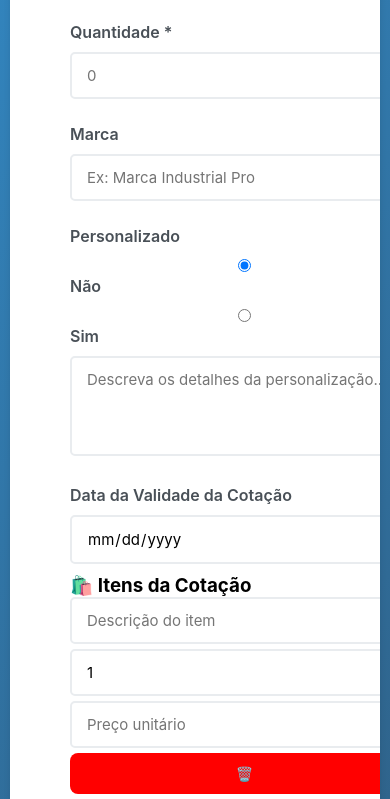
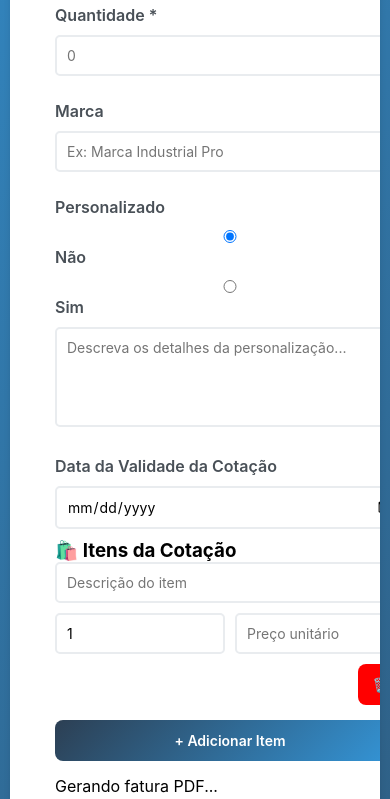
Before and after one commit to AllanFilimaoZita/EPIStock, a plain HTML site: page index.html in a window 390 px wide. Shown: the part 734-1533 px from the top of the page. Drawn offline with Linux system fonts and the light colour scheme; a web font is replaced by a local one.

Commit message:
Responsividade

```diff
--- a/assets/css/style.css
+++ b/assets/css/style.css
@@ -228,35 +228,89 @@ textarea {
     box-shadow: 0 5px 15px rgba(0,0,0,0.2);
 }
 
-@media (max-width: 768px) {
-    body {
-        padding: 10px;
-        overflow: visible;
-    }
+
+/* Responsividade para tablets e smartphones */
+@media (max-width: 1024px) {
     .content {
-        width: auto;
-        height: auto;
         grid-template-columns: 1fr;
-        overflow: visible;
+        padding: 20px;
     }
 
-    .preview-section {
-        width: auto;
-        height: auto;
-        border-left: none;
-        border-top: 1px solid #e9ecef;
+    .form-section, .preview-section {
+        padding: 10px;
+    }
+
+    .header img {
+        width: 40%;
+    }
+}
+
+@media (max-width: 768px) {
+    .item-row {
+        grid-template-columns: 1fr 1fr;
+        grid-template-areas:
+            "desc desc"
+            "qtd preco"
+            "btn btn";
+        gap: 10px;
+    }
+
+    .item-row input.item-desc {
+        grid-area: desc;
+    }
+
+    .item-row input.item-qtd {
+        grid-area: qtd;
+    }
+
+    .item-row input.item-preco {
+        grid-area: preco;
+    }
+
+    .item-row button.btn-remove {
+        grid-area: btn;
+        justify-self: end;
+    }
+
+    .btn, .btn-secondary {
+        width: 100%;
+        text-align: center;
+        margin-bottom: 15px;
     }
 
     .cotacao-info {
-        width: auto;
-        height: auto;
         grid-template-columns: 1fr;
     }
 
-    .item-row {
-        width: auto;
-        height: auto;
-        grid-template-columns: 1fr;
-        gap: 5px;
+    .header img {
+        width: 60%;
     }
 }
+
+@media (max-width: 480px) {
+    body {
+        padding: 10px;
+    }
+
+    .container {
+        padding: 10px;
+    }
+
+    .header img {
+        width: 80%;
+    }
+
+    input, textarea, select {
+        font-size: 14px;
+        padding: 10px;
+    }
+
+    .btn, .btn-secondary {
+        font-size: 14px;
+        padding: 12px;
+    }
+
+    .form-section, .preview-section {
+        padding: 15px;
+    }
+}
```
